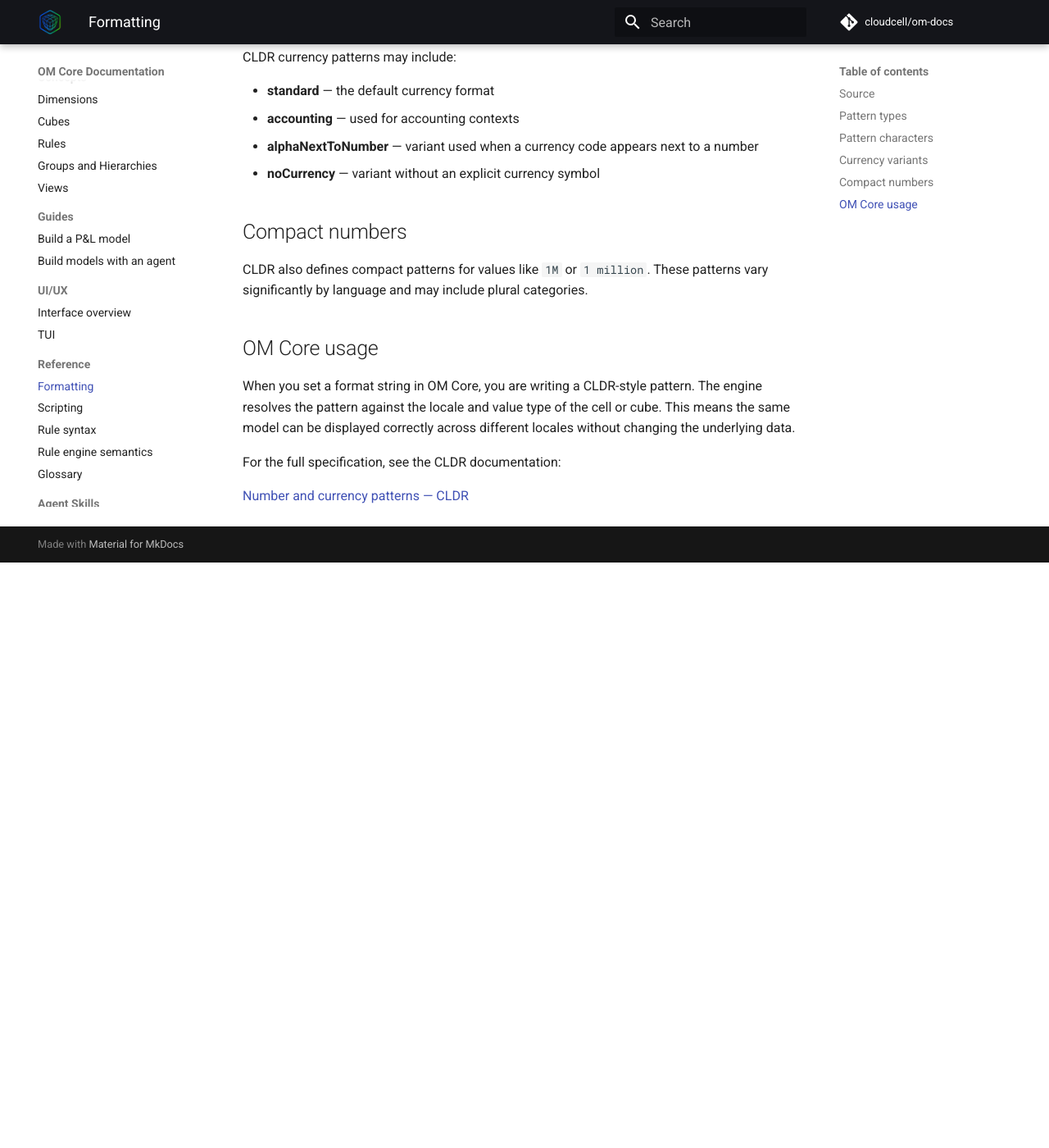
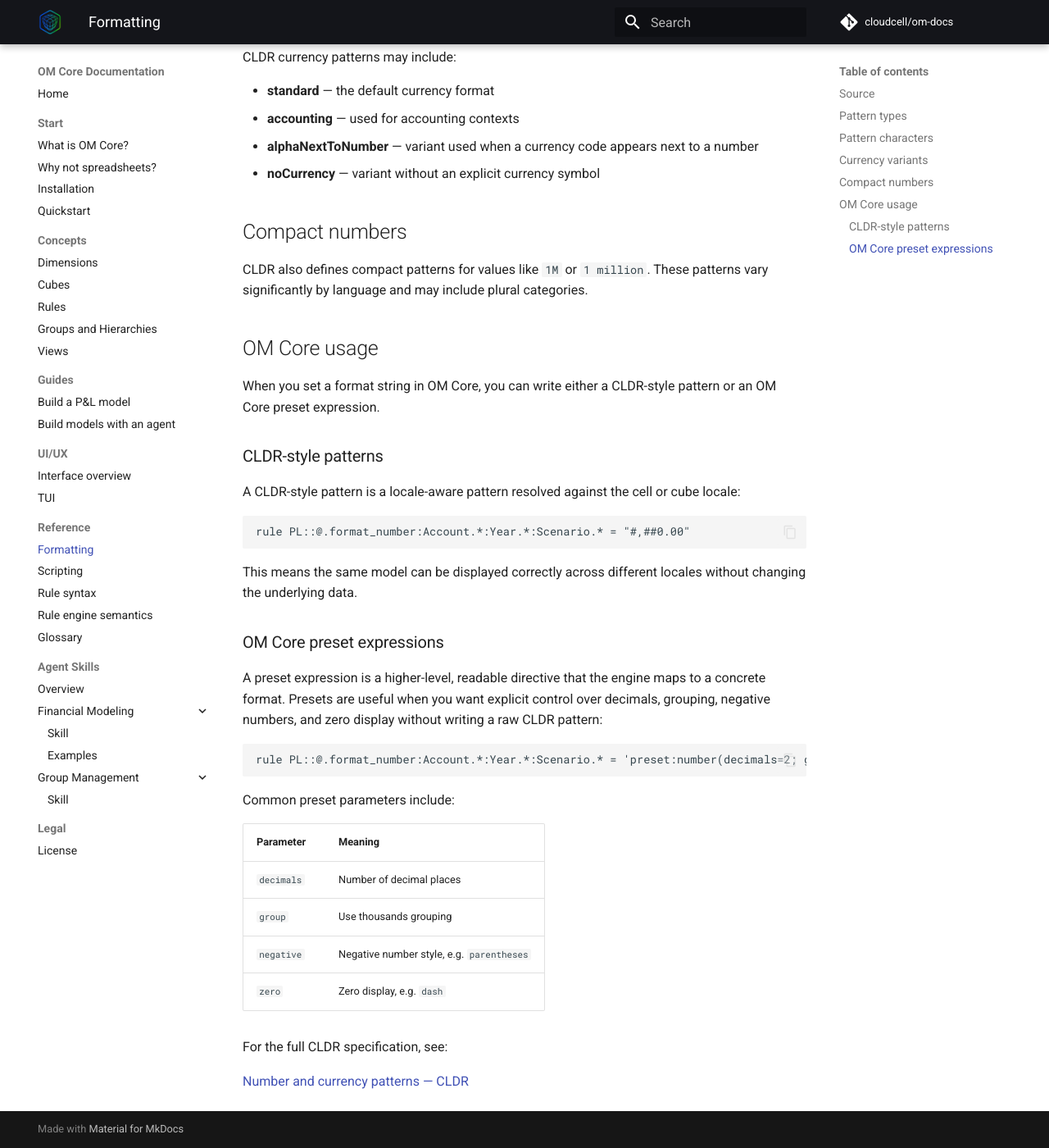
Before and after one commit to cloudcell/om-docs, an MkDocs documentation site: the page built from docs/reference/formatting.md, in a window 1280 px wide and 1400 px high, scrolled down 1434 px. Shown: the whole window at 82% size. Built offline with MkDocs 1.6.1 and Material for MkDocs 9.7.7, drawn with Linux system fonts in a browser that asks for light colours; comment, search, counter and statistics services are not loaded; before the commit the page ends 2120 px from its top, so only the background shows below that.

Commit message:
docs: clarify group purpose, add multi-dimensional view guidance, expand formatting with presets, and update script workflow examples
Update groups-and-hierarchies.md to describe groups as used for hierarchy, outline, navigation, and presentation (not just rules and views). Add multi-dimensional view example to views.md showing how third and subsequent dimensions become page/filter axes. Expand formatting.md with OM Core preset expressions section documenting preset:number() syntax and common parameters

````diff
--- a/docs/reference/formatting.md
+++ b/docs/reference/formatting.md
@@ -51,8 +51,35 @@ CLDR also defines compact patterns for values like `1M` or `1 million`. These pa
 
 ## OM Core usage
 
-When you set a format string in OM Core, you are writing a CLDR-style pattern. The engine resolves the pattern against the locale and value type of the cell or cube. This means the same model can be displayed correctly across different locales without changing the underlying data.
+When you set a format string in OM Core, you can write either a CLDR-style pattern or an OM Core preset expression.
 
-For the full specification, see the CLDR documentation:
+### CLDR-style patterns
+
+A CLDR-style pattern is a locale-aware pattern resolved against the cell or cube locale:
+
+```openm
+rule PL::@.format_number:Account.*:Year.*:Scenario.* = "#,##0.00"
+```
+
+This means the same model can be displayed correctly across different locales without changing the underlying data.
+
+### OM Core preset expressions
+
+A preset expression is a higher-level, readable directive that the engine maps to a concrete format. Presets are useful when you want explicit control over decimals, grouping, negative numbers, and zero display without writing a raw CLDR pattern:
+
+```openm
+rule PL::@.format_number:Account.*:Year.*:Scenario.* = 'preset:number(decimals=2; group=true; negative=parentheses; zero=dash)'
+```
+
+Common preset parameters include:
+
+| Parameter | Meaning |
+| --- | --- |
+| `decimals` | Number of decimal places |
+| `group` | Use thousands grouping |
+| `negative` | Negative number style, e.g. `parentheses` |
+| `zero` | Zero display, e.g. `dash` |
+
+For the full CLDR specification, see:
 
 [Number and currency patterns — CLDR](https://cldr.unicode.org/translation/number-currency-formats/number-and-currency-patterns)
````
Also changed, not shown: docs/concepts/groups-and-hierarchies.md (+1 -1 lines), docs/concepts/views.md (+8 -0 lines), docs/reference/scripting.md (+44 -11 lines), docs/skills/om-core-financial-modeling/SKILLS.md (+16 -20 lines), docs/skills/om-core-group-management/SKILLS.md (+5 -5 lines), 4 other files.
